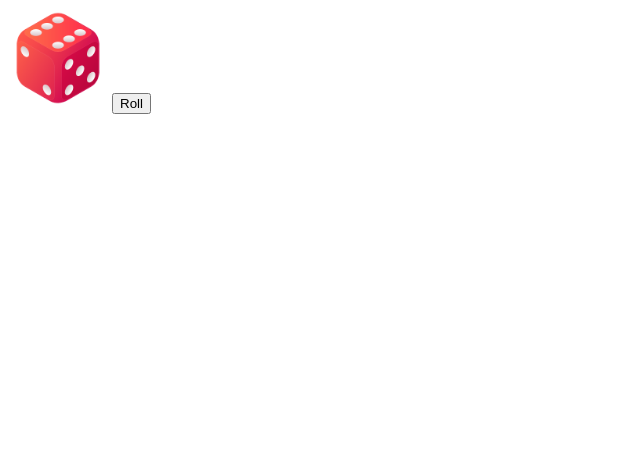
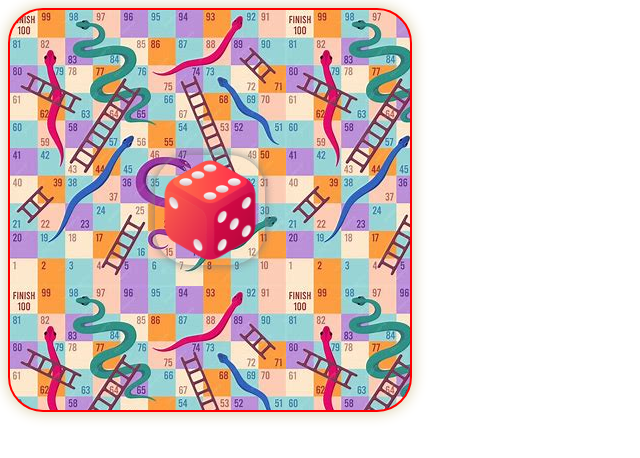
Before and after one commit to vaishupadmor/icp-8.0-assignment-32-dice-roller, a plain HTML site: page index.html in a window 1280 px wide. Shown: the whole page, without its empty margins (0-640 px from the left). Drawn offline with Linux system fonts and the light colour scheme.

Commit message:
image-added

```diff
--- a/index.html
+++ b/index.html
@@ -5,9 +5,27 @@
     <meta name="viewport" content="width=device-width, initial-scale=1.0">
     <title>Dice roller</title>
     <style>
+        .card{
+            height:400px;
+            width:400px;
+            background-color: #B3E5FC;
+            border-radius: 35px;
+            box-shadow: 0px 0px 15px 0px hwb(46 62% 16%);
+            display: flex;
+            justify-content: center;
+            align-items: center;
+            background-image: url("snake-ladder.jpeg");
+            border: 2px solid red;
+
+        }
      .dice-image{
-       height:100px;
-       width:auto;
+       height:110px;
+       width:110px;
+       box-shadow: 0px 0px 10px 0px grey;
+       display: block;
+       margin: 20px auto;
+       border-radius: 35px;
+
 
      }
 
@@ -17,14 +35,14 @@
     </style>
 </head>
 <body>
-    <div>
-        <img src="dice.png" class="dice-image"  id="dice-image"/>
-       <button  class="roll-btn"  onclick="roll()"> Roll </button>
+    <div  class="card">
+        <img src="dice.png" class="dice-image"  id="dicee-image" onclick="roll()" />
+
  </div>
 <script>
     function roll(){
-        const randomnumber = math.floor(math.random() * (7 -1 ) )+1
-        const image = document.getElementById("dice-image")
+        const randomnumber = Math.floor(Math.random() * (7 -1 ) )+1
+        const image = document.getElementById("dicee-image")
 
     switch (randomnumber)
     {
```
Also changed, not shown: snake-ladder.jpeg (added).
